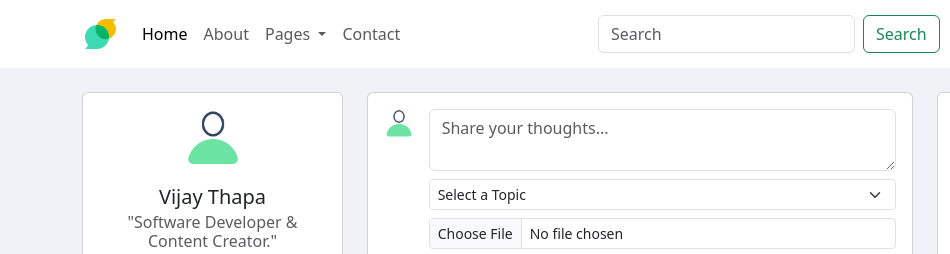
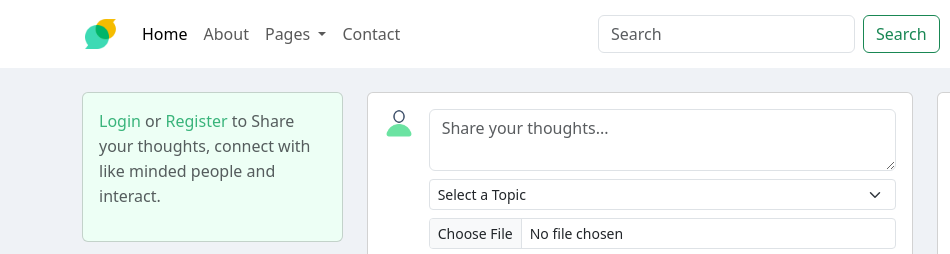
Before and after one commit to vijaythapa333/bootstrap-social-app-lite, a plain HTML site: page index.html in a window 1280 px wide. Shown: the top 254 px of the page, 0-950 px from the left. Drawn offline with nearby package versions, Linux system fonts and the light colour scheme.

Commit message:
Login/Register Notice Box Added

```diff
--- a/index.html
+++ b/index.html
@@ -88,8 +88,18 @@
      <section class="main-content py-4">
         <div class="container">
             <div class="row">
+
                 <!-- Profile Sections Starts -->
                 <div class="col-md-3">
+
+                  <!-- Login/Register Section Starts -->
+                    <div class="card mb-3 text-body-secondary" style="background-color: #edfff5; line-height: 25px;">
+                      <div class="card-body">
+                          <p><a href="login.html" class="a-link-active">Login</a> or <a href="register.html" class="a-link-active">Register</a> to Share your thoughts, connect with like minded people and interact.</p>
+                      </div>
+                  </div>
+                  <!-- Login/Register Section Ends -->
+
 
                     <div class="card mb-3">
                         <div class="card-body">
```
